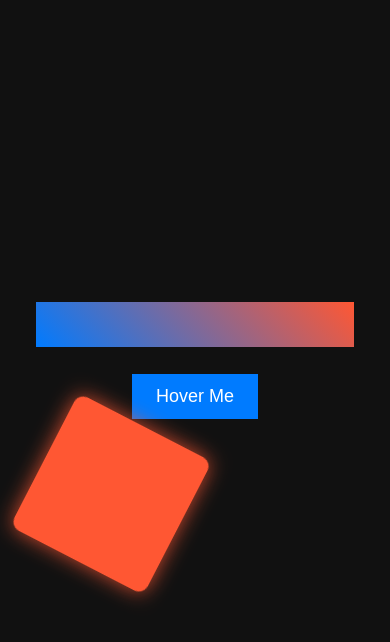
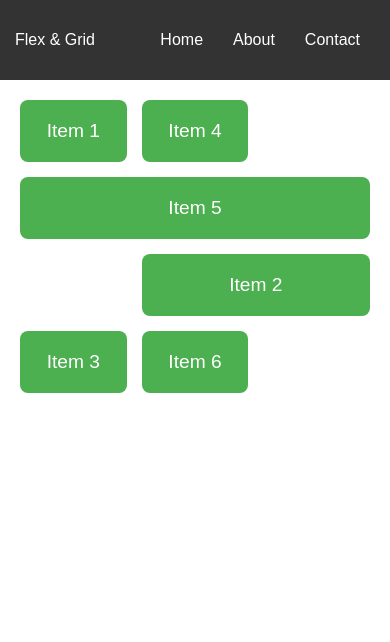
Before and after one commit to lightning-mcqueen01/HTML-basic, a plain HTML site: page CSS fled & grid/index.html in a window 390 px wide. Drawn offline with Linux system fonts and the light colour scheme.

Commit message:
Responsive CSS task added

```diff
--- a/CSS fled & grid/index.html
+++ b/CSS fled & grid/index.html
@@ -3,101 +3,26 @@
   <head>
     <meta charset="UTF-8" />
     <meta name="viewport" content="width=device-width, initial-scale=1.0" />
-    <title>Advanced CSS</title>
-    <style>
-      :root {
-        --primary-color: #007bff;
-        --secondary-color: #ff5733;
-        --text-color: #fff;
-      }
-      body {
-        font-family: Arial, sans-serif;
-        background-color: #111;
-        color: var(--text-color);
-        margin: 0;
-        padding: 0;
-        display: flex;
-        justify-content: center;
-        align-items: center;
-        height: 100vh;
-        overflow: hidden;
-      }
-      .container {
-        text-align: center;
-      }
-      h1 {
-        font-size: 2.5rem;
-        text-transform: uppercase;
-        background: linear-gradient(
-          45deg,
-          var(--primary-color),
-          var(--secondary-color)
-        );
-        -webkit-text-fill-color: transparent;
-        animation: fadeIn 2s ease-in-out;
-      }
-      .button {
-        background: var(--primary-color);
-        color: var(--text-color);
-        padding: 12px 24px;
-        border: none;
-        font-size: 18px;
-        cursor: pointer;
-        position: relative;
-        overflow: hidden;
-        transition: background 0.3s, transform 0.2s;
-      }
-      .button::before {
-        content: "";
-        position: absolute;
-        top: 0;
-        left: -100%;
-        width: 100%;
-        height: 100%;
-        background: rgba(255, 255, 255, 0.3);
-        transition: left 0.3s;
-      }
-      .button:hover::before {
-        left: 100%;
-      }
-      .button:hover {
-        background: var(--secondary-color);
-        transform: scale(1.05);
-      }
-      .box {
-        width: 150px;
-        height: 150px;
-        background: var(--secondary-color);
-        border-radius: 10px;
-        box-shadow: 0 0 20px rgba(255, 87, 51, 0.8);
-        transition: transform 0.5s ease-in-out;
-        animation: rotateBox 3s infinite alternate;
-      }
-      @keyframes fadeIn {
-        from {
-          opacity: 0;
-          transform: translateY(-20px);
-        }
-        to {
-          opacity: 1;
-          transform: translateY(0);
-        }
-      }
-      @keyframes rotateBox {
-        from {
-          transform: rotate(0);
-        }
-        to {
-          transform: rotate(360deg);
-        }
-      }
-    </style>
+    <title>Flexbox & Grid Demo</title>
+    <link rel="stylesheet" href="style.css" />
   </head>
   <body>
-    <div class="container">
-      <h1>Advanced CSS</h1>
-      <button class="button">Hover Me</button>
-      <div class="box"></div>
+    <nav class="navbar">
+      <div class="logo">Flex & Grid</div>
+      <ul class="nav-links">
+        <li><a href="#">Home</a></li>
+        <li><a href="#">About</a></li>
+        <li><a href="#">Contact</a></li>
+      </ul>
+    </nav>
+
+    <div class="grid-container">
+      <div class="grid-item item1">Item 1</div>
+      <div class="grid-item item2">Item 2</div>
+      <div class="grid-item item3">Item 3</div>
+      <div class="grid-item item4">Item 4</div>
+      <div class="grid-item item5">Item 5</div>
+      <div class="grid-item item6">Item 6</div>
     </div>
   </body>
 </html>
--- /dev/null
+++ b/CSS fled & grid/style.css
@@ -0,0 +1,56 @@
+body {
+  font-family: Arial, sans-serif;
+  margin: 0;
+  padding: 0;
+  box-sizing: border-box;
+}
+
+/* Flexbox Navbar */
+.navbar {
+  display: flex;
+  justify-content: space-between;
+  align-items: center;
+  background-color: #333;
+  padding: 15px;
+  color: white;
+}
+.nav-links {
+  display: flex;
+  list-style: none;
+  padding: 0;
+}
+.nav-links li {
+  margin: 0 15px;
+}
+.nav-links a {
+  color: white;
+  text-decoration: none;
+}
+
+/* Grid Layout */
+.grid-container {
+  display: grid;
+  grid-template-columns: repeat(3, 1fr);
+  gap: 15px;
+  padding: 20px;
+}
+.grid-item {
+  background-color: #4caf50;
+  color: white;
+  padding: 20px;
+  text-align: center;
+  font-size: 1.2em;
+  border-radius: 8px;
+}
+
+.item2 {
+  grid-column: 2/4;
+}
+
+.item4 {
+  grid-area: 1/2;
+}
+
+.item5 {
+  grid-area: 2/1/2/4;
+}
--- /dev/null
+++ b/Responsive CSS/style.css
@@ -0,0 +1,109 @@
+body {
+  font-family: Arial, sans-serif;
+  margin: 0;
+  padding: 0;
+  box-sizing: border-box;
+}
+
+/* Flexbox Navbar */
+.navbar {
+  display: flex;
+  justify-content: space-between;
+  align-items: center;
+  background-color: #333;
+  padding: 15px;
+  color: white;
+}
+.nav-links {
+  display: flex;
+  list-style: none;
+  padding: 0;
+}
+.nav-links li {
+  margin: 0 15px;
+}
+.nav-links a {
+  color: white;
+  text-decoration: none;
+}
+
+/* Grid Layout */
+.grid-container {
+  display: grid;
+  grid-template-columns: repeat(3, 1fr);
+  gap: 15px;
+  padding: 20px;
+}
+.grid-item {
+  background-color: #4caf50;
+  color: white;
+  padding: 20px;
+  text-align: center;
+  font-size: 1.2em;
+  border-radius: 8px;
+}
+
+.item2 {
+  grid-column: 2/4;
+}
+
+.item4 {
+  grid-area: 1/2;
+}
+
+.item5 {
+  grid-area: 2/1/2/4;
+}
+
+.img-box {
+  width: 300px;
+  height: 300px;
+  /* margin-top: 32px; */
+  border-radius: 12px;
+  overflow: hidden;
+  margin: 32px auto;
+}
+
+.image {
+  width: 100%;
+}
+
+@media (max-width: 920px) {
+  .grid-container {
+    grid-template-columns: repeat(2, 1fr);
+  }
+
+  .img-box {
+    width: 200px;
+    height: 200px;
+  }
+}
+
+@media (max-width: 760px) {
+  .grid-container {
+    grid-template-columns: 1fr;
+  }
+
+  .item2 {
+    grid-column: 1/2;
+  }
+
+  .item4 {
+    grid-area: 2/1/3/2;
+  }
+
+  .item5 {
+    grid-area: 2/1/2/4;
+  }
+
+  .navbar {
+    flex-direction: column;
+    align-items: flex-start;
+    gap: 32px;
+  }
+
+  .nav-links {
+    flex-direction: column;
+    gap: 32px;
+  }
+}
```
Also changed, not shown: Responsive CSS/index.html (added, +38 -0 lines).
